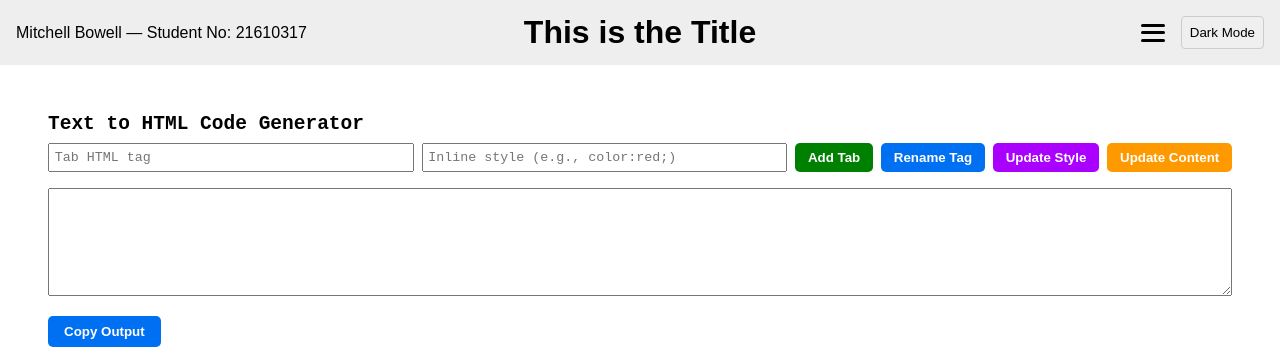
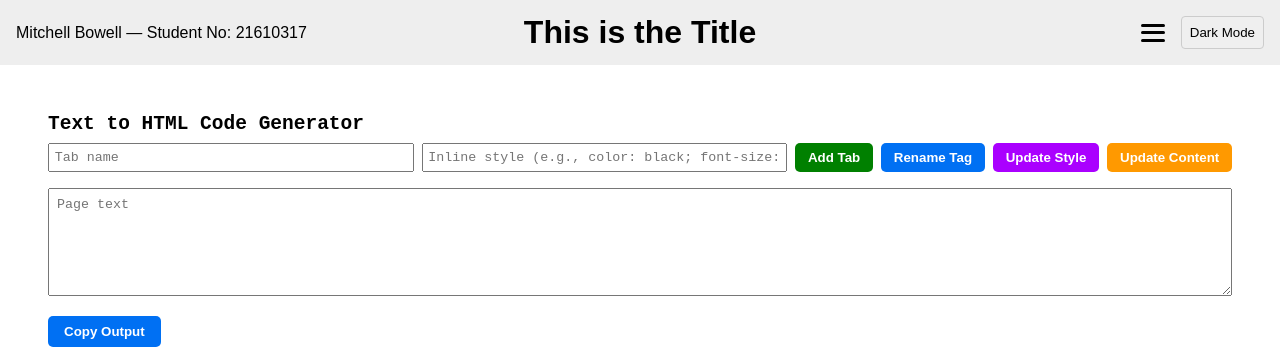
Before and after one commit to MitchBow/CWA-Assignment-1, a Next.js app: page / in a window 1280 px wide. Shown: the top 349 px of the page. Built offline with nearby package versions, Linux system fonts and the light colour scheme.

Commit message:
fixed placeholder text in input feilds

```diff
--- a/app/page.tsx
+++ b/app/page.tsx
@@ -222,7 +222,7 @@ export default function Home() {
       <div style={{ marginBottom: '1rem', display: 'flex', gap: '0.5rem', flexWrap: 'wrap' }}>
         <input
           type="text"
-          placeholder="Tab HTML tag"
+          placeholder="Tab name"
           value={newTabName}
           onChange={(e) => setNewTabName(e.target.value)}
           style={{
@@ -234,7 +234,7 @@ export default function Home() {
         />
         <input
           type="text"
-          placeholder="Inline style (e.g., color:red;)"
+          placeholder="Inline style (e.g., color: black; font-size: 14px;)"
           value={newTabStyle}
           onChange={(e) => setNewTabStyle(e.target.value)}
           style={{
@@ -262,6 +262,7 @@ export default function Home() {
       <textarea
         value={input}
         onChange={(e) => setInput(e.target.value)}
+        placeholder="Page text"
         rows={6}
         style={{ width: '100%', fontFamily: 'monospace', padding: '0.5rem' }}
       />
```
